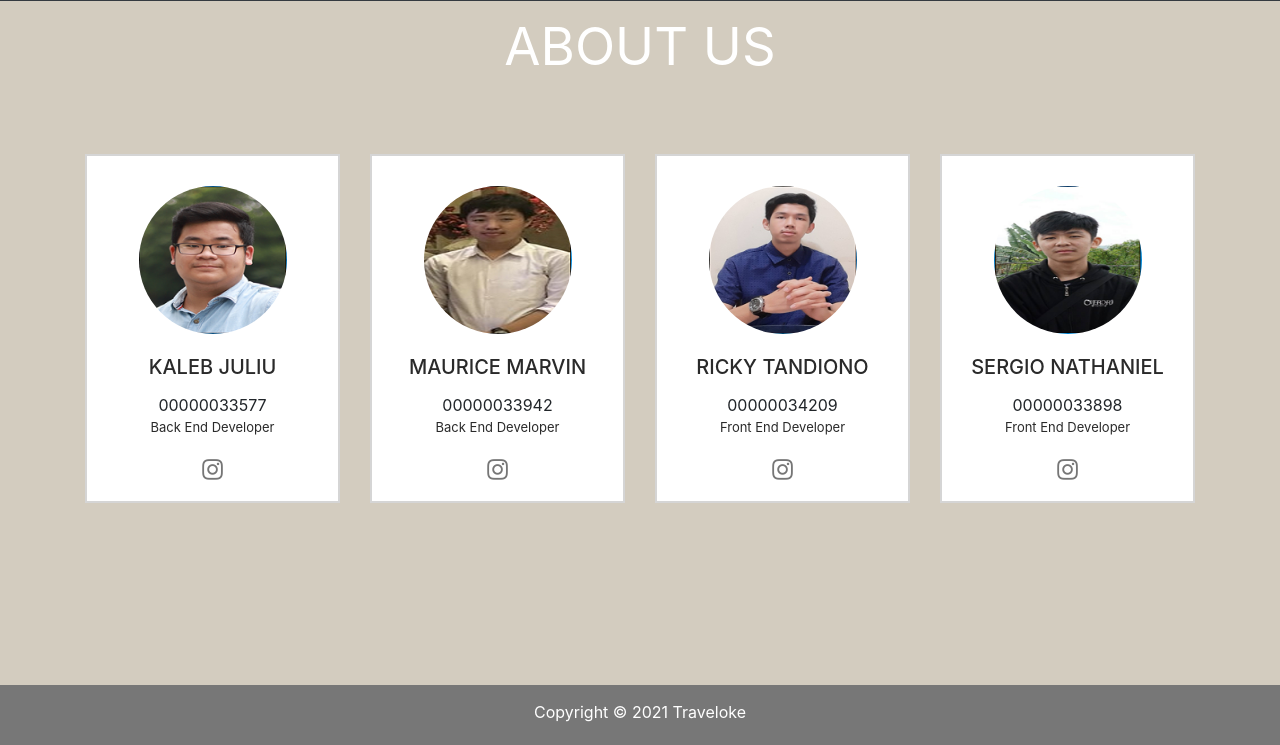
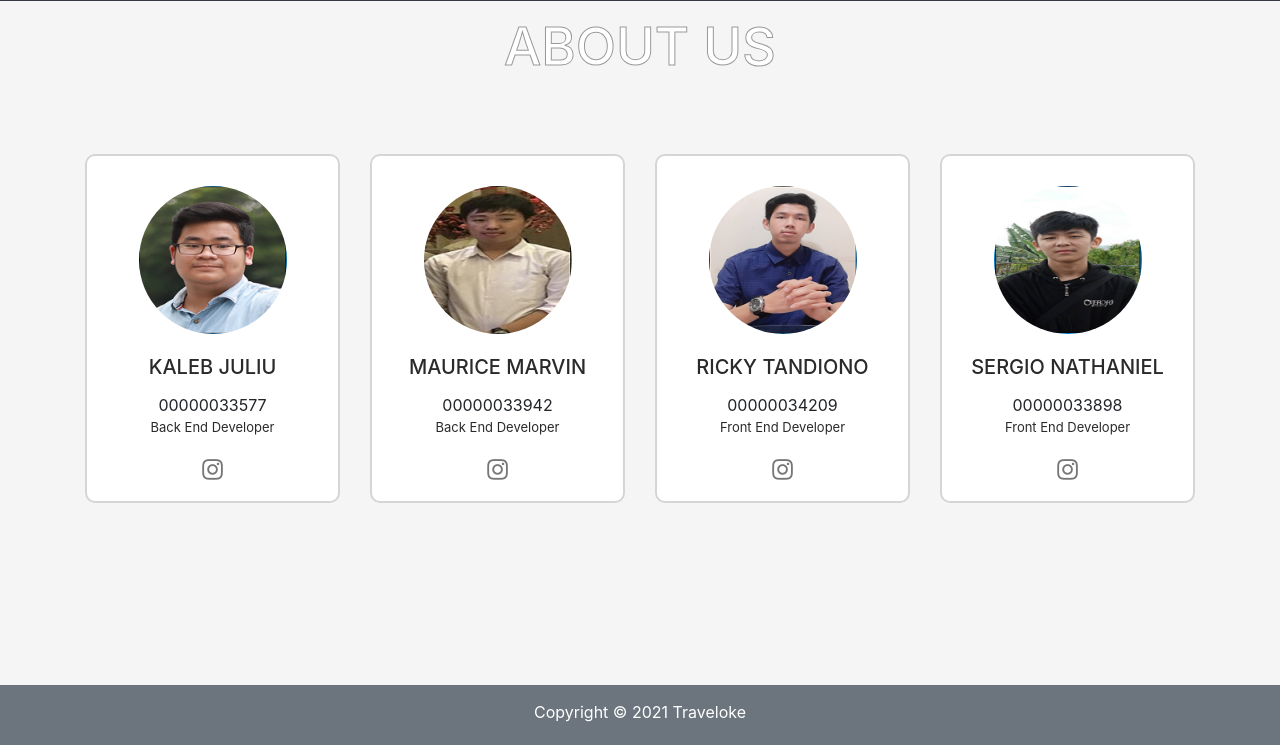
Before and after one commit to vinzmc/Traveloke, a CodeIgniter app: page /php/index.php/welcome/about in a window 1280 px wide. Shown: the part 55-800 px from the top of the page. Run offline with CodeIgniter, Linux system fonts and the light colour scheme; some libraries are stand-ins or nearby versions.

Commit message:
minor colour change
may changed again in future

```diff
--- a/application/views/include/style.php
+++ b/application/views/include/style.php
@@ -17,14 +17,16 @@
         height: 60px;
         margin-bottom: 0;
         text-align: center;
-        background: #777;
-        color: white;
     }
 
     ul {
         margin: 0;
         padding: 0;
         list-style: none;
+    }
+
+    .rcorner {
+        border-radius: 10px;
     }
 
     .navmargin {
@@ -204,11 +206,12 @@
         }
     }
 
-    .row.heading h2 {
-        color: #fff;
+    .heading h2 {
+        color: white;
+        font-weight: 550;
+        -webkit-text-stroke: 1px #999999;
         font-size: 52.52px;
         line-height: 95px;
-        font-weight: 400;
         text-align: center;
         margin: 0 0 40px;
         padding-bottom: 20px;
@@ -256,7 +259,7 @@
 
 
     .our-webcoderskull {
-        background-color: #d3ccbf;
+        background-color: whitesmoke;
 
     }
 
--- a/application/views/pages/about.php
+++ b/application/views/pages/about.php
@@ -14,12 +14,14 @@
         <?php echo $navbar ?>
         <section class="our-webcoderskull padding-lg content navmargin">
             <div class="container">
-                <div class="row heading heading-icon">
-                    <h2>About Us</h2>
-                </div>
-                <ul class="row">
+
+
+                <ul class="row align-middle">
+                    <div class="heading heading-icon">
+                        <h2>About Us</h2>
+                    </div>
                     <li class="col-12 col-md-6 col-lg-3">
-                        <div class="cnt-block equal-hight" style="height: 349px;">
+                        <div class="cnt-block equal-hight rcorner" style="height: 349px;">
                             <figure><img src="<?= base_url("assets/images/kaleb.png") ?>" class="img-responsive" alt=""></figure>
                             <h3>Kaleb Juliu</h3>
                             <h7>00000033577</h7>
@@ -30,7 +32,7 @@
                         </div>
                     </li>
                     <li class="col-12 col-md-6 col-lg-3">
-                        <div class="cnt-block equal-hight" style="height: 349px;">
+                        <div class="cnt-block equal-hight rcorner" style="height: 349px;">
                             <figure><img src="<?= base_url("assets/images/maurice.png") ?>" class="img-responsive" alt=""></figure>
                             <h3>Maurice Marvin</h3>
                             <h7>00000033942</h7>
@@ -41,7 +43,7 @@
                         </div>
                     </li>
                     <li class="col-12 col-md-6 col-lg-3">
-                        <div class="cnt-block equal-hight" style="height: 349px;">
+                        <div class="cnt-block equal-hight rcorner" style="height: 349px;">
                             <figure><img src="<?= base_url("assets/images/riki.png") ?>" class="img-responsive" alt=""></figure>
                             <h3>Ricky Tandiono</h3>
                             <h7>00000034209</h7>
@@ -52,7 +54,7 @@
                         </div>
                     </li>
                     <li class="col-12 col-md-6 col-lg-3">
-                        <div class="cnt-block equal-hight" style="height: 349px;">
+                        <div class="cnt-block equal-hight rcorner" style="height: 349px;">
                             <figure><img src="<?= base_url("assets/images/sergio.png") ?>" class="img-responsive" alt=""></figure>
                             <h3>Sergio Nathaniel</h3>
                             <h7>00000033898</h7>
--- a/application/views/template/footer.php
+++ b/application/views/template/footer.php
@@ -1,3 +1,3 @@
-<footer>
+<footer class="bg-secondary text-white">
     Copyright © 2021 Traveloke
 </footer>
```
